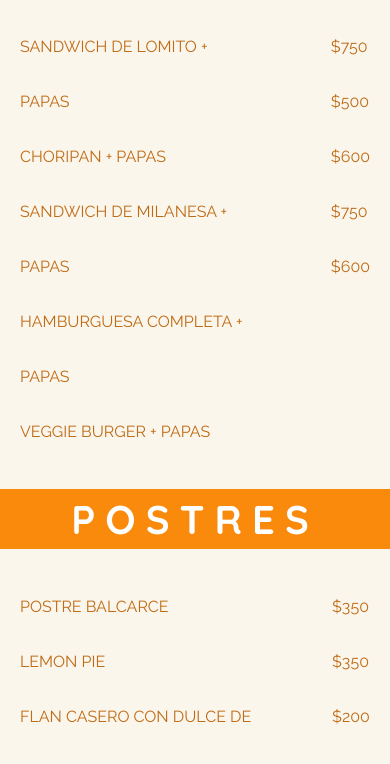
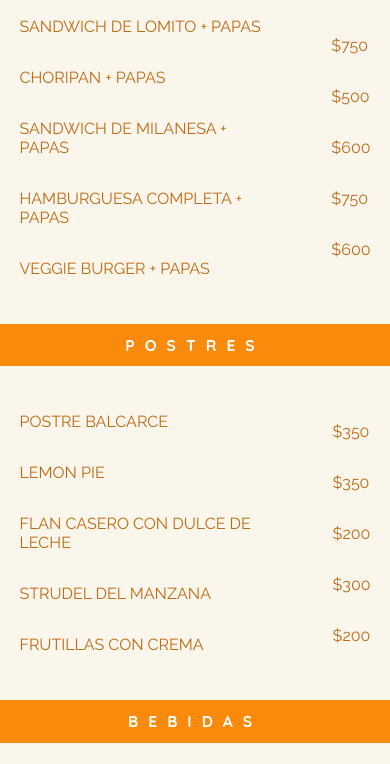
Before and after one commit to MariBassi/ParajeElNacional---Bassi, a plain HTML site: page pages/menu.html in a window 390 px wide. Shown: the part 492-1256 px from the top of the page. Drawn offline with Linux system fonts and the light colour scheme.

Commit message:
ajustes y animacion

```diff
--- a/styles/styles.css
+++ b/styles/styles.css
@@ -84,11 +84,40 @@ header {
     align-items: center;
 }
 
-.titulo__header {
+.principal .titulo__header {
 	color: #bf6b16;
-    font-size: 30px;
+    font-size: 40px;
     padding-inline: 5px;
+    -webkit-animation: appear;
+    animation: appear;
+    animation-duration: 2s;
+    animation-direction:normal;
+    animation-iteration-count: 1;
 }
+
+@keyframes appear {
+    0%{
+        opacity:0;
+    }
+    25%{
+        opacity:0;
+    }
+    100%{
+        opacity: 1;
+    }
+}
+@-webkit-keyframes appear {
+    0%{
+        opacity:0;
+    }
+    25%{
+        opacity:0;
+    }
+    100%{
+        opacity: 1;
+    }
+}
+
 
 .parrafo__header {
     color: #bf6b16;
@@ -96,6 +125,11 @@ header {
     font-size: 20px;
     padding-inline: 20%;
     padding-top: 30px;
+    -webkit-animation: appear;
+    animation: appear;
+    animation-duration: 4s;
+    animation-direction:normal;
+    animation-iteration-count: 1;
 }
 
 /*productos*/
@@ -276,13 +310,14 @@ footer {
     display: flex;
     flex-direction: column;
     align-items: center;
-    justify-content: center center;
     padding: 20px;
 }
 
+.titulo__paraje {
+    text-align: center;
+}
+
 .titulo__paraje h2 {
-    display: flex;
-    justify-content: center;
     font-family: 'Teko', sans-serif;
     font-weight: 300;
     font-size: 100px;
@@ -296,15 +331,13 @@ footer {
     font-size: 150px;
     color: #F98A0C;
     text-shadow: 5px 5px 10px #865e35;
-    display: flex;
-    justify-content: center;
-    align-items: center;
 }
 
 .separador {
     background-color: #F98A0C;
-    padding: 5px;
-    width: 30vw;
+    padding: 2%;
+    width: 40vw;
+    height: 3vh;
     display: flex;
     justify-content: center;
     align-items: center;
@@ -314,7 +347,7 @@ footer {
     color: white;
     font-family: 'Quicksand', sans-serif;
     font-weight: 700;
-    font-size: 40px;
+    font-size: 2vw;
     text-transform: uppercase;
     letter-spacing: 10px;
 }
@@ -322,27 +355,39 @@ footer {
 .menuparaje {
     display: flex;
     color: #bf6b16;
-    width: 100%;
-    gap: 5rem;
+    width: 40vw;
+    height: 100%;
     justify-content: center;
+    align-items: center;
 }
 
 .listado {
     padding-block: 30px;
-    justify-content: center;
-    line-height: 55px;
     text-transform: uppercase;
+    width: 80%;
+    height: 100%;
+    display: flex;
+    justify-content: flex-start;
 }
 
-.listado__precio ul {
+.listado__precio {
     padding-block: 30px;
-    list-style-type: none;
-    justify-content: center;
-    line-height: 55px;
+    width: 20%;
+    height: 100%;
+    display: flex;
+    justify-content: flex-end;
 }
 
-.listado ul {
+.menuparaje ul {
     list-style-type: none;
+    height: 100%;
+    display: flex;
+    flex-direction: column;
+    justify-content: space-evenly;
+}
+
+.menuparaje li {
+    padding-block: 1rem;
 }
 
 /*servicios*/
@@ -468,7 +513,7 @@ main {
     padding: 10px;
     background-color: #ba7d40;
     border: 0;
-    width: 150px;
+    width: 160px;
 }
 
 .button:hover,
@@ -590,16 +635,34 @@ main {
    }
 
    .separador {
-    width: 100vw;
+        padding: 2%;
+        height: 5vh;
+        width: 100vw;
    }
+
+   .separador__titulo {
+        font-size: 4vw;
+   }
+
    .titulo__paraje h2 {
-    font-size: 60px;
-    padding-top: 0;
+        font-size: 60px;
+        padding-top: 0;
    }
 
    .contenedor {
-    width: 100vw;
+        width: 100vw;
    }
 
+   .menuparaje{
+    width: 90vw;
+   }
+
+   .listado {
+    width: 70%;
+   }
+
+   .listado__precio {
+    width: 30%;
+   }
 
 }
```
Also changed, not shown: 1 other file.
